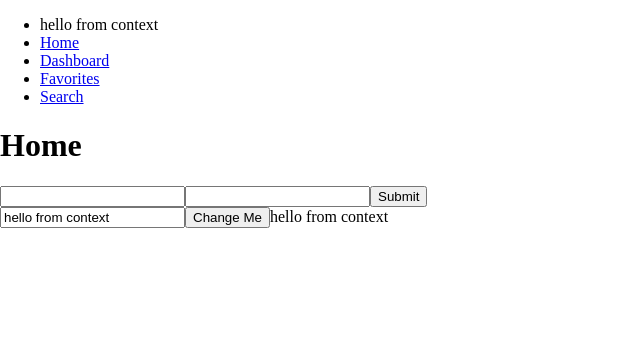
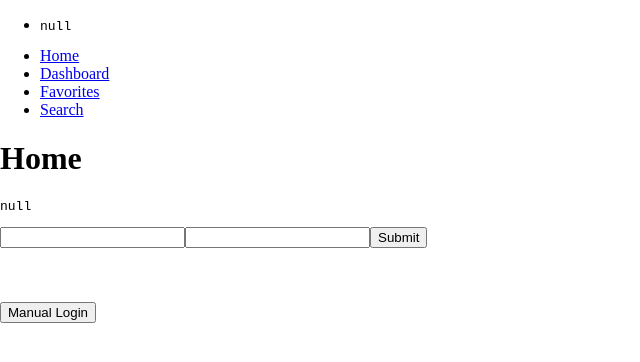
Before and after one commit to plaetzaw/GameBargins-Client, a Next.js app: page / in a window 1280 px wide. Shown: the top 362 px of the page, without its empty margins (0-640 px from the left). Built offline with nearby package versions, Linux system fonts and the light colour scheme.

Commit message:
Login in persisting in useContext

```diff
--- a/pages/_app.js
+++ b/pages/_app.js
@@ -11,14 +11,13 @@ body {
 `
 
 function MyApp ({ Component, pageProps }) {
-  const [value, setValue] = useState('hello from context')
-  // const [user, setUser] = useState(null)
+  const [user, setUser] = useState(null)
   // const uservalue = useMemo(() => ({ user, setUser }), [user, setUser])
-  // console.log(user)
+  console.log(user)
 
   return (
     <>
-      <UserContext.Provider value={{ value, setValue }}>
+      <UserContext.Provider value={{ user, setUser }}>
         <Navbar />
         <Component {...pageProps} />
         <GlobalStyle />
--- a/pages/components/molecules/Navbar.js
+++ b/pages/components/molecules/Navbar.js
@@ -1,16 +1,15 @@
 import Link from 'next/link'
-import React, { useState, useContext } from 'react'
+import React, { useContext } from 'react'
 import { UserContext } from '../organisms/UserContext'
 
 const Navbar = () => {
-  const { value, setValue } = useContext(UserContext)
+  const { user } = useContext(UserContext)
 
   return (
     <nav>
       <ul>
         <li>
-          <div>{value}</div>
-          {/* <pre>{JSON.stringify(user, null, 2)}</pre> */}
+          <pre>{JSON.stringify(user, null, 2)}</pre>
         </li>
         <li>
           <Link href='/'>Home</Link>
--- a/pages/index.js
+++ b/pages/index.js
@@ -1,15 +1,13 @@
-import { useState, useContext } from 'react'
+import { useState, useContext, useEffect } from 'react'
 import { UserContext } from './components/organisms/UserContext'
 import axios from 'axios'
 import Head from 'next/head'
 
 const Home = () => {
-  const { value, setValue } = useContext(UserContext)
+  const { user, setUser } = useContext(UserContext)
   // const { user, setUser } = useContext(UserContext)
   const [email, setEmail] = useState('')
   const [password, setPassword] = useState('')
-
-  // console.log(user)
 
   const Login = async () => {
     return {
@@ -30,9 +28,10 @@ const Home = () => {
     const UserObj = {
       id: request.data.user.id,
       username: request.data.user.name,
-      email: request.data.user.email
+      email: request.data.user.email,
+      token: request.data.token
     }
-    // setUser(UserObj)
+    setUser(UserObj)
     console.log(UserObj)
   }
 
@@ -47,6 +46,7 @@ const Home = () => {
 
       <h1>Home</h1>
       <div>
+        <pre>{JSON.stringify(user, null, 2)}</pre>
         <form>
           <input
             value={email}
@@ -59,12 +59,19 @@ const Home = () => {
           <button onClick={LoginUser}>Submit</button>
         </form>
       </div>
-      <input
-        value={value}
-        onChange={(e) => { setValue(e.target.value) }}
-      />
-      <button onClick={() => { setValue('new value') }}>Change Me</button>
-      {value}
+      <br />
+      <br />
+      <br />
+      <button onClick={async () => {
+        const user = await Login()
+        setUser(user)
+      }}
+      >Manual Login
+      </button>
+      <br />
+      <br />
+      <br />
+      {user && <button onClick={() => { setUser(null) }}>Logout</button>}
 
     </div>
   )
```
Also changed, not shown: pages/dashboard/index.js (+5 -5 lines), pages/favorites/index.js (+9 -4 lines), pages/search/index.js (+8 -4 lines).
